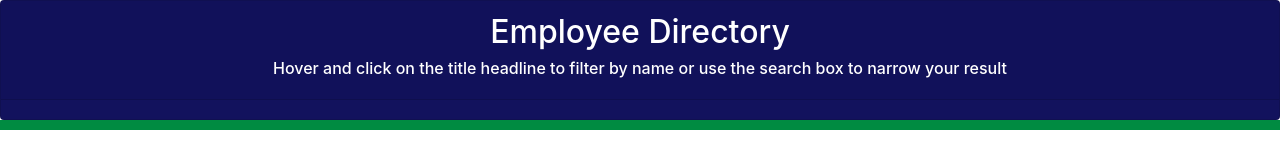
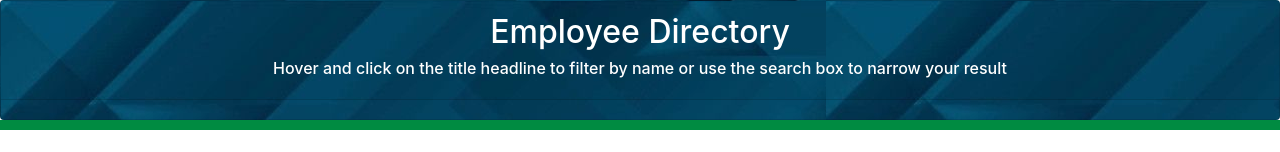
Before and after one commit to llaraama/Employee-Directory, a React (Create React App) app in the folder employeeapp/: page / in a window 1280 px wide. Shown: the top 152 px of the page. Built offline with nearby package versions, Linux system fonts and the light colour scheme; no server answers.

Commit message:
changed background design on header

```diff
--- a/employeeapp/package.json
+++ b/employeeapp/package.json
@@ -9,7 +9,6 @@
     "@testing-library/user-event": "^7.2.1",
     "axios": "^0.20.0",
     "bootstrap": "^4.5.2",
-    "gh-pages": "^3.1.0",
     "moment": "^2.27.0",
     "react": "^16.13.1",
     "react-dom": "^16.13.1",
@@ -22,7 +21,7 @@
     "test": "react-scripts test",
     "eject": "react-scripts eject",
     "predeploy": "npm run build",
-    "deploy": "gh-pages -b master -d build"
+    "deploy": "gh-pages -d build"
   },
   "eslintConfig": {
     "extends": "react-app"
@@ -38,5 +37,8 @@
       "last 1 firefox version",
       "last 1 safari version"
     ]
+  },
+  "devDependencies": {
+    "gh-pages": "^3.1.0"
   }
 }
--- a/employeeapp/src/index.css
+++ b/employeeapp/src/index.css
@@ -2,7 +2,7 @@
     height:120px ;
     text-align: center;
     color:white;
-    background-color:rgb(18, 18, 93);
+    background-image:url("./background.jpg");
 }
 #green{
     background-color: rgb(0, 139, 65);
```
Also changed, not shown: employeeapp/src/background.jpg (added), 1 other file (tests, documents, lock files or other folders).
